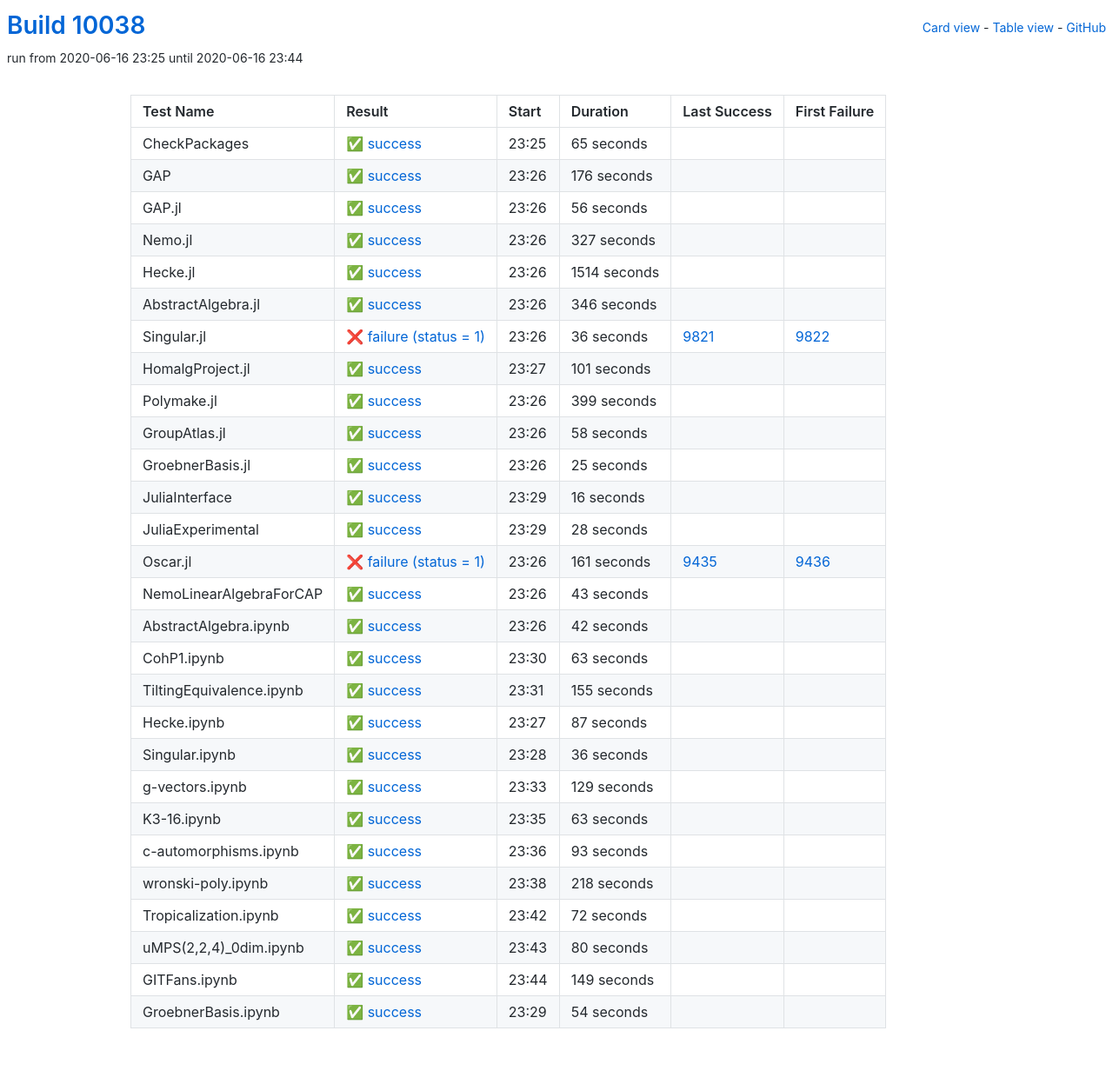
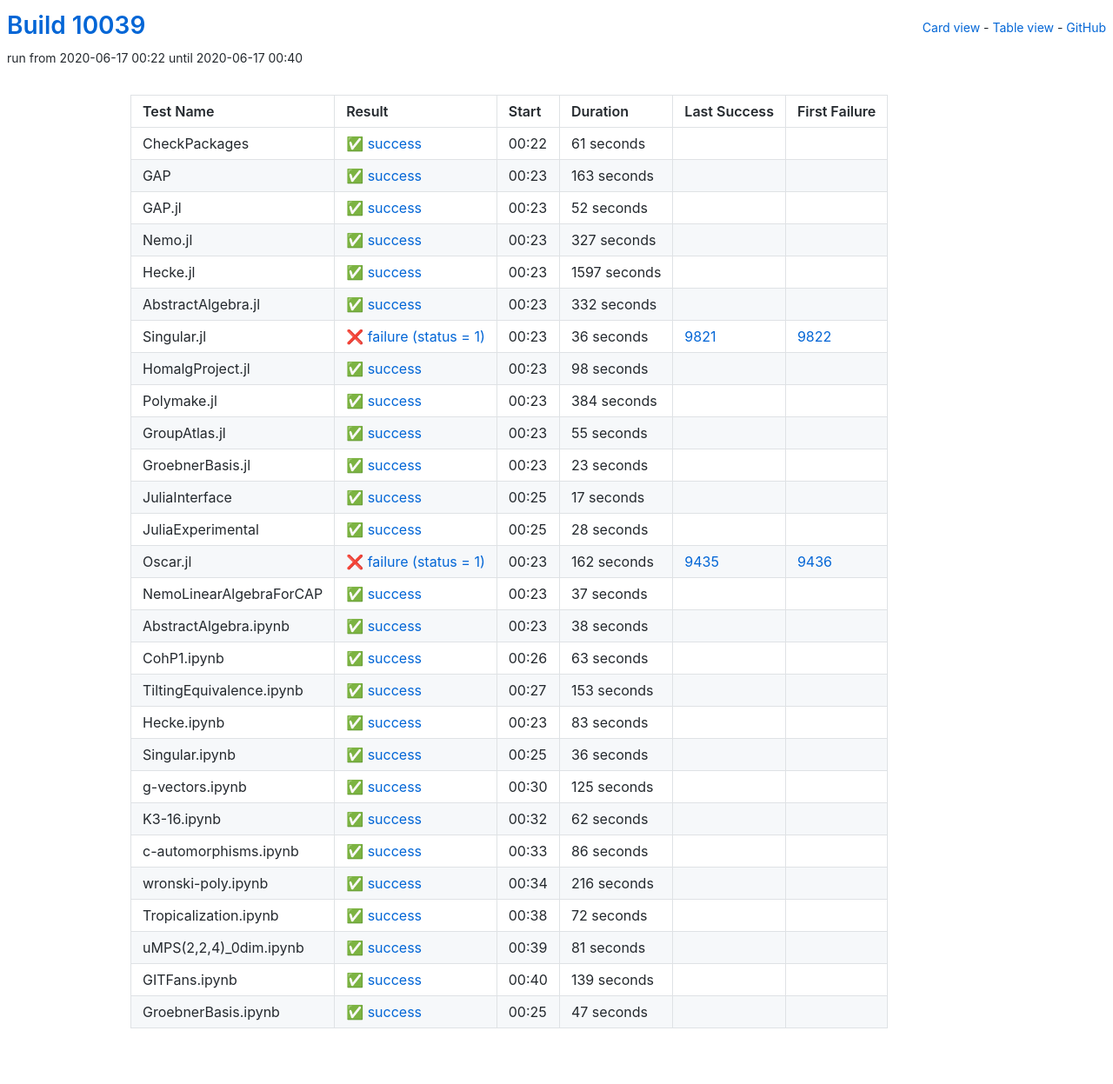
Before and after one commit to oscar-system/oscar-ci-status, a Jekyll site: the page built from table.html, in a window 1280 px wide. Shown: the whole page at 87% size. Built offline with Jekyll 4.4.1, drawn with Linux system fonts in a browser that asks for light colours.

Commit message:
Build #10039

```diff
--- a/_data/ci.yml
+++ b/_data/ci.yml
@@ -1,6 +1,6 @@
 ---
-build: 10038
-build_url: https://oscarci.mathematik.uni-kl.de/job/oscar/10038/
+build: 10039
+build_url: https://oscarci.mathematik.uni-kl.de/job/oscar/10039/
 job: oscar
 organization: oscar-system
 repo: oscar-ci-status
@@ -8,44 +8,44 @@
 tests:
 - name: CheckPackages
   id: checkpackages
-  log: https://oscarci.mathematik.uni-kl.de/job/oscar/10038/artifact/logs/build-10038/CheckPackages.log
-  start: 2020-06-16 23:25
+  log: https://oscarci.mathematik.uni-kl.de/job/oscar/10039/artifact/logs/build-10039/CheckPackages.log
+  start: 2020-06-17 00:22
   success: true
   exitcode: 0
   status: success
-  duration: 65
+  duration: 61
   last_success: false
   last_success_url:
   first_failure: false
   first_failure_url:
 - name: GAP
   id: gap
-  log: https://oscarci.mathematik.uni-kl.de/job/oscar/10038/artifact/logs/build-10038/GAP.log
-  start: 2020-06-16 23:26
+  log: https://oscarci.mathematik.uni-kl.de/job/oscar/10039/artifact/logs/build-10039/GAP.log
+  start: 2020-06-17 00:23
   success: true
   exitcode: 0
   status: success
-  duration: 176
+  duration: 163
   last_success: false
   last_success_url:
   first_failure: false
   first_failure_url:
 - name: GAP.jl
   id: gap-jl
-  log: https://oscarci.mathematik.uni-kl.de/job/oscar/10038/artifact/logs/build-10038/GAP.jl.log
-  start: 2020-06-16 23:26
+  log: https://oscarci.mathematik.uni-kl.de/job/oscar/10039/artifact/logs/build-10039/GAP.jl.log
+  start: 2020-06-17 00:23
   success: true
   exitcode: 0
   status: success
-  duration: 56
+  duration: 52
   last_success: false
   last_success_url:
   first_failure: false
   first_failure_url:
 - name: Nemo.jl
   id: nemo-jl
-  log: https://oscarci.mathematik.uni-kl.de/job/oscar/10038/artifact/logs/build-10038/Nemo.jl.log
-  start: 2020-06-16 23:26
+  log: https://oscarci.mathematik.uni-kl.de/job/oscar/10039/artifact/logs/build-10039/Nemo.jl.log
+  start: 2020-06-17 00:23
   success: true
   exitcode: 0
   status: success
@@ -56,32 +56,32 @@
   first_failure_url:
 - name: Hecke.jl
   id: hecke-jl
-  log: https://oscarci.mathematik.uni-kl.de/job/oscar/10038/artifact/logs/build-10038/Hecke.jl.log
-  start: 2020-06-16 23:26
+  log: https://oscarci.mathematik.uni-kl.de/job/oscar/10039/artifact/logs/build-10039/Hecke.jl.log
+  start: 2020-06-17 00:23
   success: true
   exitcode: 0
   status: success
-  duration: 1514
+  duration: 1597
   last_success: false
   last_success_url:
   first_failure: false
   first_failure_url:
 - name: AbstractAlgebra.jl
   id: abstractalgebra-jl
-  log: https://oscarci.mathematik.uni-kl.de/job/oscar/10038/artifact/logs/build-10038/AbstractAlgebra.jl.log
-  start: 2020-06-16 23:26
+  log: https://oscarci.mathematik.uni-kl.de/job/oscar/10039/artifact/logs/build-10039/AbstractAlgebra.jl.log
+  start: 2020-06-17 00:23
   success: true
   exitcode: 0
   status: success
-  duration: 346
+  duration: 332
   last_success: false
   last_success_url:
   first_failure: false
   first_failure_url:
 - name: Singular.jl
   id: singular-jl
-  log: https://oscarci.mathematik.uni-kl.de/job/oscar/10038/artifact/logs/build-10038/Singular.jl.log
-  start: 2020-06-16 23:26
+  log: https://oscarci.mathematik.uni-kl.de/job/oscar/10039/artifact/logs/build-10039/Singular.jl.log
+  start: 2020-06-17 00:23
   success: false
   exitcode: 1
   status: failure
@@ -92,68 +92,68 @@
   first_failure_url: https://oscarci.mathematik.uni-kl.de/job/oscar/9822/
 - name: HomalgProject.jl
   id: homalgproject-jl
-  log: https://oscarci.mathematik.uni-kl.de/job/oscar/10038/artifact/logs/build-10038/HomalgProject.jl.log
-  start: 2020-06-16 23:27
+  log: https://oscarci.mathematik.uni-kl.de/job/oscar/10039/artifact/logs/build-10039/HomalgProject.jl.log
+  start: 2020-06-17 00:23
   success: true
   exitcode: 0
   status: success
-  duration: 101
+  duration: 98
   last_success: false
   last_success_url:
   first_failure: false
   first_failure_url:
 - name: Polymake.jl
   id: polymake-jl
-  log: https://oscarci.mathematik.uni-kl.de/job/oscar/10038/artifact/logs/build-10038/Polymake.jl.log
-  start: 2020-06-16 23:26
+  log: https://oscarci.mathematik.uni-kl.de/job/oscar/10039/artifact/logs/build-10039/Polymake.jl.log
+  start: 2020-06-17 00:23
   success: true
   exitcode: 0
   status: success
-  duration: 399
+  duration: 384
   last_success: false
   last_success_url:
   first_failure: false
   first_failure_url:
 - name: GroupAtlas.jl
   id: groupatlas-jl
-  log: https://oscarci.mathematik.uni-kl.de/job/oscar/10038/artifact/logs/build-10038/GroupAtlas.jl.log
-  start: 2020-06-16 23:26
+  log: https://oscarci.mathematik.uni-kl.de/job/oscar/10039/artifact/logs/build-10039/GroupAtlas.jl.log
+  start: 2020-06-17 00:23
   success: true
   exitcode: 0
   status: success
-  duration: 58
+  duration: 55
   last_success: false
   last_success_url:
   first_failure: false
   first_failure_url:
 - name: GroebnerBasis.jl
   id: groebnerbasis-jl
-  log: https://oscarci.mathematik.uni-kl.de/job/oscar/10038/artifact/logs/build-10038/GroebnerBasis.jl.log
-  start: 2020-06-16 23:26
+  log: https://oscarci.mathematik.uni-kl.de/job/oscar/10039/artifact/logs/build-10039/GroebnerBasis.jl.log
+  start: 2020-06-17 00:23
   success: true
   exitcode: 0
   status: success
-  duration: 25
+  duration: 23
   last_success: false
   last_success_url:
   first_failure: false
   first_failure_url:
 - name: JuliaInterface
   id: juliainterface
-  log: https://oscarci.mathematik.uni-kl.de/job/oscar/10038/artifact/logs/build-10038/JuliaInterface.log
-  start: 2020-06-16 23:29
+  log: https://oscarci.mathematik.uni-kl.de/job/oscar/10039/artifact/logs/build-10039/JuliaInterface.log
+  start: 2020-06-17 00:25
   success: true
   exitcode: 0
   status: success
-  duration: 16
+  duration: 17
   last_success: false
   last_success_url:
   first_failure: false
   first_failure_url:
 - name: JuliaExperimental
   id: juliaexperimental
-  log: https://oscarci.mathematik.uni-kl.de/job/oscar/10038/artifact/logs/build-10038/JuliaExperimental.log
-  start: 2020-06-16 23:29
+  log: https://oscarci.mathematik.uni-kl.de/job/oscar/10039/artifact/logs/build-10039/JuliaExperimental.log
+  start: 2020-06-17 00:25
   success: true
   exitcode: 0
   status: success
@@ -164,44 +164,44 @@
   first_failure_url:
 - name: Oscar.jl
   id: oscar-jl
-  log: https://oscarci.mathematik.uni-kl.de/job/oscar/10038/artifact/logs/build-10038/Oscar.jl.log
-  start: 2020-06-16 23:26
+  log: https://oscarci.mathematik.uni-kl.de/job/oscar/10039/artifact/logs/build-10039/Oscar.jl.log
+  start: 2020-06-17 00:23
   success: false
   exitcode: 1
   status: failure
-  duration: 161
+  duration: 162
   last_success: 9435
   last_success_url: https://oscarci.mathematik.uni-kl.de/job/oscar/9435/
   first_failure: 9436
   first_failure_url: https://oscarci.mathematik.uni-kl.de/job/oscar/9436/
 - name: NemoLinearAlgebraForCAP
   id: nemolinearalgebraforcap
-  log: https://oscarci.mathematik.uni-kl.de/job/oscar/10038/artifact/logs/build-10038/NemoLinearAlgebraForCAP.log
-  start: 2020-06-16 23:26
+  log: https://oscarci.mathematik.uni-kl.de/job/oscar/10039/artifact/logs/build-10039/NemoLinearAlgebraForCAP.log
+  start: 2020-06-17 00:23
   success: true
   exitcode: 0
   status: success
-  duration: 43
+  duration: 37
   last_success: false
   last_success_url:
   first_failure: false
   first_failure_url:
 - name: AbstractAlgebra.ipynb
   id: abstractalgebra-ipynb
-  log: https://oscarci.mathematik.uni-kl.de/job/oscar/10038/artifact/logs/build-10038/AbstractAlgebra.ipynb.log
-  start: 2020-06-16 23:26
+  log: https://oscarci.mathematik.uni-kl.de/job/oscar/10039/artifact/logs/build-10039/AbstractAlgebra.ipynb.log
+  start: 2020-06-17 00:23
   success: true
   exitcode: 0
   status: success
-  duration: 42
+  duration: 38
   last_success: false
   last_success_url:
   first_failure: false
   first_failure_url:
 - name: CohP1.ipynb
   id: cohp1-ipynb
-  log: https://oscarci.mathematik.uni-kl.de/job/oscar/10038/artifact/logs/build-10038/CohP1.ipynb.log
-  start: 2020-06-16 23:30
+  log: https://oscarci.mathematik.uni-kl.de/job/oscar/10039/artifact/logs/build-10039/CohP1.ipynb.log
+  start: 2020-06-17 00:26
   success: true
   exitcode: 0
   status: success
@@ -212,32 +212,32 @@
   first_failure_url:
 - name: TiltingEquivalence.ipynb
   id: tiltingequivalence-ipynb
-  log: https://oscarci.mathematik.uni-kl.de/job/oscar/10038/artifact/logs/build-10038/TiltingEquivalence.ipynb.log
-  start: 2020-06-16 23:31
+  log: https://oscarci.mathematik.uni-kl.de/job/oscar/10039/artifact/logs/build-10039/TiltingEquivalence.ipynb.log
+  start: 2020-06-17 00:27
   success: true
   exitcode: 0
   status: success
-  duration: 155
+  duration: 153
   last_success: false
   last_success_url:
   first_failure: false
   first_failure_url:
 - name: Hecke.ipynb
   id: hecke-ipynb
-  log: https://oscarci.mathematik.uni-kl.de/job/oscar/10038/artifact/logs/build-10038/Hecke.ipynb.log
-  start: 2020-06-16 23:27
+  log: https://oscarci.mathematik.uni-kl.de/job/oscar/10039/artifact/logs/build-10039/Hecke.ipynb.log
+  start: 2020-06-17 00:23
   success: true
   exitcode: 0
   status: success
-  duration: 87
+  duration: 83
   last_success: false
   last_success_url:
   first_failure: false
   first_failure_url:
 - name: Singular.ipynb
   id: singular-ipynb
-  log: https://oscarci.mathematik.uni-kl.de/job/oscar/10038/artifact/logs/build-10038/Singular.ipynb.log
-  start: 2020-06-16 23:28
+  log: https://oscarci.mathematik.uni-kl.de/job/oscar/10039/artifact/logs/build-10039/Singular.ipynb.log
+  start: 2020-06-17 00:25
   success: true
   exitcode: 0
   status: success
@@ -248,56 +248,56 @@
   first_failure_url:
 - name: g-vectors.ipynb
   id: g-vectors-ipynb
-  log: https://oscarci.mathematik.uni-kl.de/job/oscar/10038/artifact/logs/build-10038/g-vectors.ipynb.log
-  start: 2020-06-16 23:33
+  log: https://oscarci.mathematik.uni-kl.de/job/oscar/10039/artifact/logs/build-10039/g-vectors.ipynb.log
+  start: 2020-06-17 00:30
   success: true
   exitcode: 0
   status: success
-  duration: 129
+  duration: 125
   last_success: false
   last_success_url:
   first_failure: false
   first_failure_url:
 - name: K3-16.ipynb
   id: k3-16-ipynb
-  log: https://oscarci.mathematik.uni-kl.de/job/oscar/10038/artifact/logs/build-10038/K3-16.ipynb.log
-  start: 2020-06-16 23:35
+  log: https://oscarci.mathematik.uni-kl.de/job/oscar/10039/artifact/logs/build-10039/K3-16.ipynb.log
+  start: 2020-06-17 00:32
   success: true
   exitcode: 0
   status: success
-  duration: 63
+  duration: 62
   last_success: false
   last_success_url:
   first_failure: false
   first_failure_url:
 - name: c-automorphisms.ipynb
   id: c-automorphisms-ipynb
-  log: https://oscarci.mathematik.uni-kl.de/job/oscar/10038/artifact/logs/build-10038/c-automorphisms.ipynb.log
-  start: 2020-06-16 23:36
+  log: https://oscarci.mathematik.uni-kl.de/job/oscar/10039/artifact/logs/build-10039/c-automorphisms.ipynb.log
+  start: 2020-06-17 00:33
   success: true
   exitcode: 0
   status: success
-  duration: 93
+  duration: 86
   last_success: false
   last_success_url:
   first_failure: false
   first_failure_url:
 - name: wronski-poly.ipynb
   id: wronski-poly-ipynb
-  log: https://oscarci.mathematik.uni-kl.de/job/oscar/10038/artifact/logs/build-10038/wronski-poly.ipynb.log
-  start: 2020-06-16 23:38
+  log: https://oscarci.mathematik.uni-kl.de/job/oscar/10039/artifact/logs/build-10039/wronski-poly.ipynb.log
+  start: 2020-06-17 00:34
   success: true
   exitcode: 0
   status: success
-  duration: 218
+  duration: 216
   last_success: false
   last_success_url:
   first_failure: false
   first_failure_url:
 - name: Tropicalization.ipynb
   id: tropicalization-ipynb
-  log: https://oscarci.mathematik.uni-kl.de/job/oscar/10038/artifact/logs/build-10038/Tropicalization.ipynb.log
-  start: 2020-06-16 23:42
+  log: https://oscarci.mathematik.uni-kl.de/job/oscar/10039/artifact/logs/build-10039/Tropicalization.ipynb.log
+  start: 2020-06-17 00:38
   success: true
   exitcode: 0
   status: success
@@ -308,36 +308,36 @@
   first_failure_url:
 - name: uMPS(2,2,4)_0dim.ipynb
   id: umps-2-2-4-0dim-ipynb
-  log: https://oscarci.mathematik.uni-kl.de/job/oscar/10038/artifact/logs/build-10038/uMPS-2-2-4-_0dim.ipynb.log
-  start: 2020-06-16 23:43
+  log: https://oscarci.mathematik.uni-kl.de/job/oscar/10039/artifact/logs/build-10039/uMPS-2-2-4-_0dim.ipynb.log
+  start: 2020-06-17 00:39
   success: true
   exitcode: 0
   status: success
-  duration: 80
+  duration: 81
   last_success: false
   last_success_url:
   first_failure: false
   first_failure_url:
 - name: GITFans.ipynb
   id: gitfans-ipynb
-  log: https://oscarci.mathematik.uni-kl.de/job/oscar/10038/artifact/logs/build-10038/GITFans.ipynb.log
-  start: 2020-06-16 23:44
+  log: https://oscarci.mathematik.uni-kl.de/job/oscar/10039/artifact/logs/build-10039/GITFans.ipynb.log
+  start: 2020-06-17 00:40
   success: true
   exitcode: 0
   status: success
-  duration: 149
+  duration: 139
   last_success: false
   last_success_url:
   first_failure: false
   first_failure_url:
 - name: GroebnerBasis.ipynb
   id: groebnerbasis-ipynb
-  log: https://oscarci.mathematik.uni-kl.de/job/oscar/10038/artifact/logs/build-10038/GroebnerBasis.ipynb.log
-  start: 2020-06-16 23:29
+  log: https://oscarci.mathematik.uni-kl.de/job/oscar/10039/artifact/logs/build-10039/GroebnerBasis.ipynb.log
+  start: 2020-06-17 00:25
   success: true
   exitcode: 0
   status: success
-  duration: 54
+  duration: 47
   last_success: false
   last_success_url:
   first_failure: false
```
Also changed, not shown: README.md.
